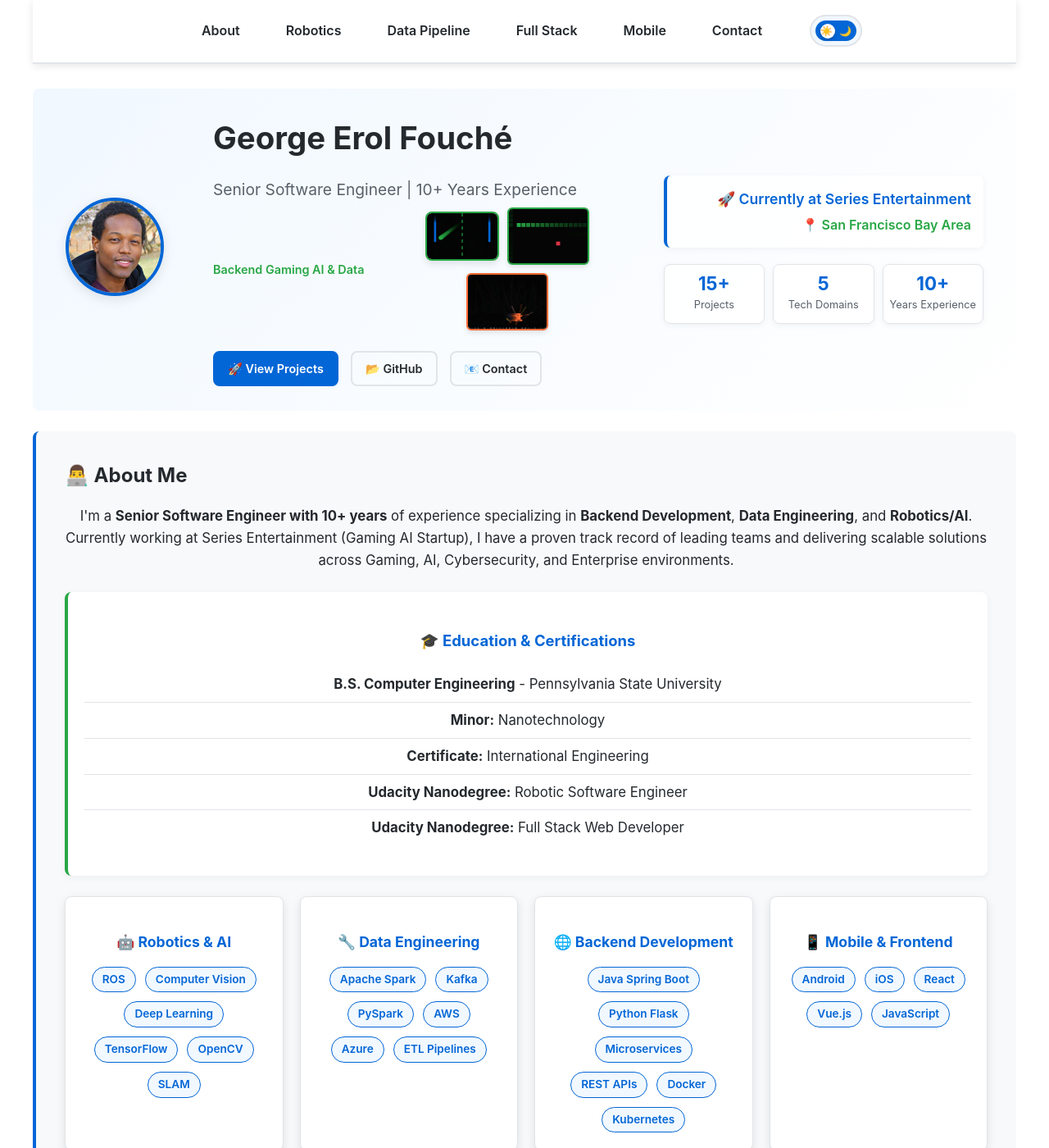
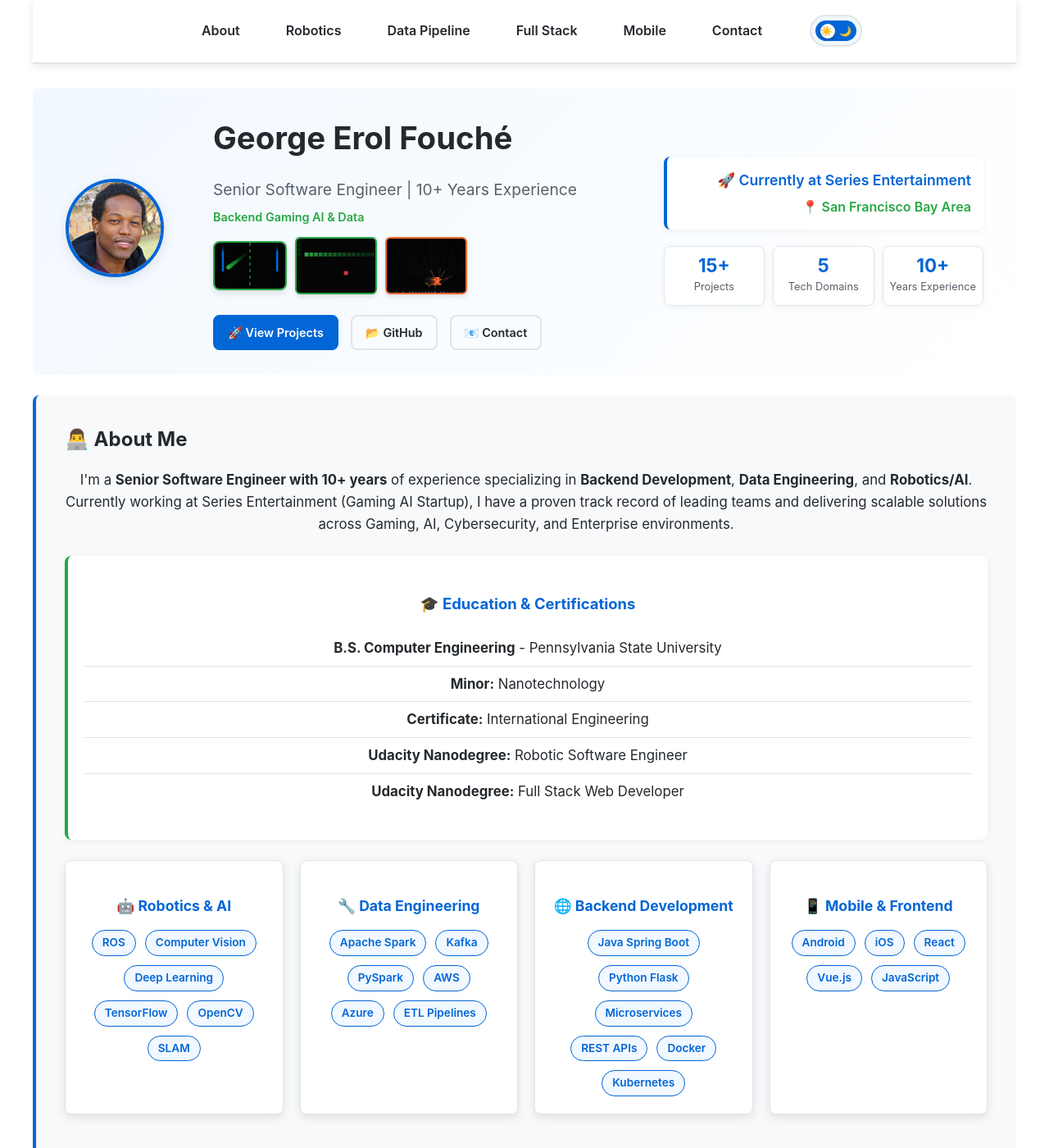
Before and after one commit to georgeerol/georgeerol.github.io, a Jekyll site: the page built from index.md, in a window 1280 px wide and 1400 px high. Shown: the whole window at 82% size. Built offline with Jekyll 4.4.1, drawn with Linux system fonts in a browser that asks for light colours.

Commit message:
fix: style.scss

```diff
--- a/assets/css/style.scss
+++ b/assets/css/style.scss
@@ -234,11 +234,11 @@ body {
 
 .hero-specialization-container {
   display: flex;
-  align-items: center;
-  justify-content: center;
-  gap: 1.5rem;
+  align-items: flex-start;
+  justify-content: flex-start;
+  gap: 0.8rem;
   margin-bottom: 25px;
-  flex-direction: row;
+  flex-direction: column;
   text-align: left;
 }
 
@@ -256,7 +256,7 @@ body {
   gap: 10px;
   align-items: center;
   flex-wrap: wrap;
-  justify-content: center;
+  justify-content: flex-start;
 }
 
 .mini-arcade canvas {
@@ -781,7 +781,7 @@ body {
   }
 
   .hero-specialization-container {
-    gap: 1.5rem;
+    gap: 0.8rem;
   }
 
   .hero-specialization {
@@ -855,7 +855,7 @@ body {
   }
 
   .contact-links {
-    flex-direction: row;
+    flex-direction: column;
     gap: 15px;
   }
 }
```
